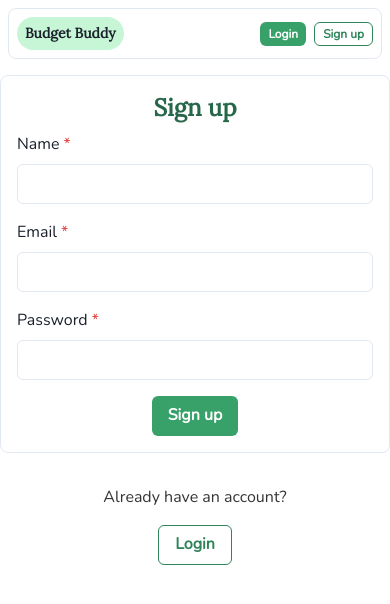
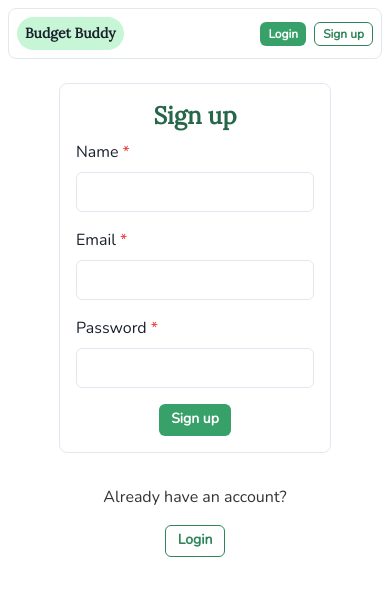
Before and after one commit to mary-brooks/budget-app-frontend, a React (Vite) app: page /signup in a window 390 px wide. Shown: the top 604 px of the page. Built offline with nearby package versions, Linux system fonts and the light colour scheme; no server answers.

Commit message:
added responsive styles to login and sign up pages

```diff
--- a/src/pages/LogInPage.jsx
+++ b/src/pages/LogInPage.jsx
@@ -5,6 +5,7 @@ import { AuthContext } from '../context/auth.context';
 
 import {
   Box,
+  Center,
   Heading,
   VStack,
   FormControl,
@@ -78,11 +79,12 @@ function Login() {
 
   return (
     <>
+      <Center>
         <Box
-        maxW='lg'
+          w={{ lg: '25%' }}
           mt={4}
           mb={8}
-        mx='auto'
+          mx={2}
           padding={4}
           borderWidth='1px'
           borderRadius='lg'
@@ -114,19 +116,29 @@ function Login() {
                 <FormErrorMessage>{passwordError}</FormErrorMessage>
               </FormControl>
 
-            <Button type='submit' colorScheme='green' variant='solid'>
+              <Button
+                type='submit'
+                colorScheme='green'
+                variant='solid'
+                size={{ base: 'sm', md: 'md' }}
+              >
                 Login
               </Button>
             </VStack>
           </form>
         </Box>
+      </Center>
 
       <VStack spacing={4}>
         {error && <Text color='red.500'>{error}</Text>}
 
         <Text>Don't have an account yet?</Text>
         <Link to={'/signup'}>
-          <Button colorScheme='green' variant='outline'>
+          <Button
+            colorScheme='green'
+            variant='outline'
+            size={{ base: 'sm', md: 'md' }}
+          >
             Sign up
           </Button>
         </Link>
--- a/src/pages/SignUpPage.jsx
+++ b/src/pages/SignUpPage.jsx
@@ -4,6 +4,7 @@ import { signup } from '../api/auth.api';
 
 import {
   Box,
+  Center,
   Heading,
   VStack,
   FormControl,
@@ -90,11 +91,12 @@ function Signup() {
 
   return (
     <>
+      <Center>
         <Box
-        maxW='lg'
+          w={{ lg: '25%' }}
           mt={4}
           mb={8}
-        mx='auto'
+          mx={2}
           padding={4}
           borderWidth='1px'
           borderRadius='lg'
@@ -138,19 +140,29 @@ function Signup() {
                 <FormErrorMessage>{passwordError}</FormErrorMessage>
               </FormControl>
 
-            <Button type='submit' colorScheme='green' variant='solid'>
+              <Button
+                type='submit'
+                colorScheme='green'
+                variant='solid'
+                size={{ base: 'sm', md: 'md' }}
+              >
                 Sign up
               </Button>
             </VStack>
           </form>
         </Box>
+      </Center>
 
       <VStack spacing={4}>
         {error && <Text color='red.500'>{error}</Text>}
 
         <Text>Already have an account?</Text>
         <Link to={'/login'}>
-          <Button colorScheme='green' variant='outline'>
+          <Button
+            colorScheme='green'
+            variant='outline'
+            size={{ base: 'sm', md: 'md' }}
+          >
             Login
           </Button>
         </Link>
```
Lines whose indentation alone changed are shown as unchanged.
